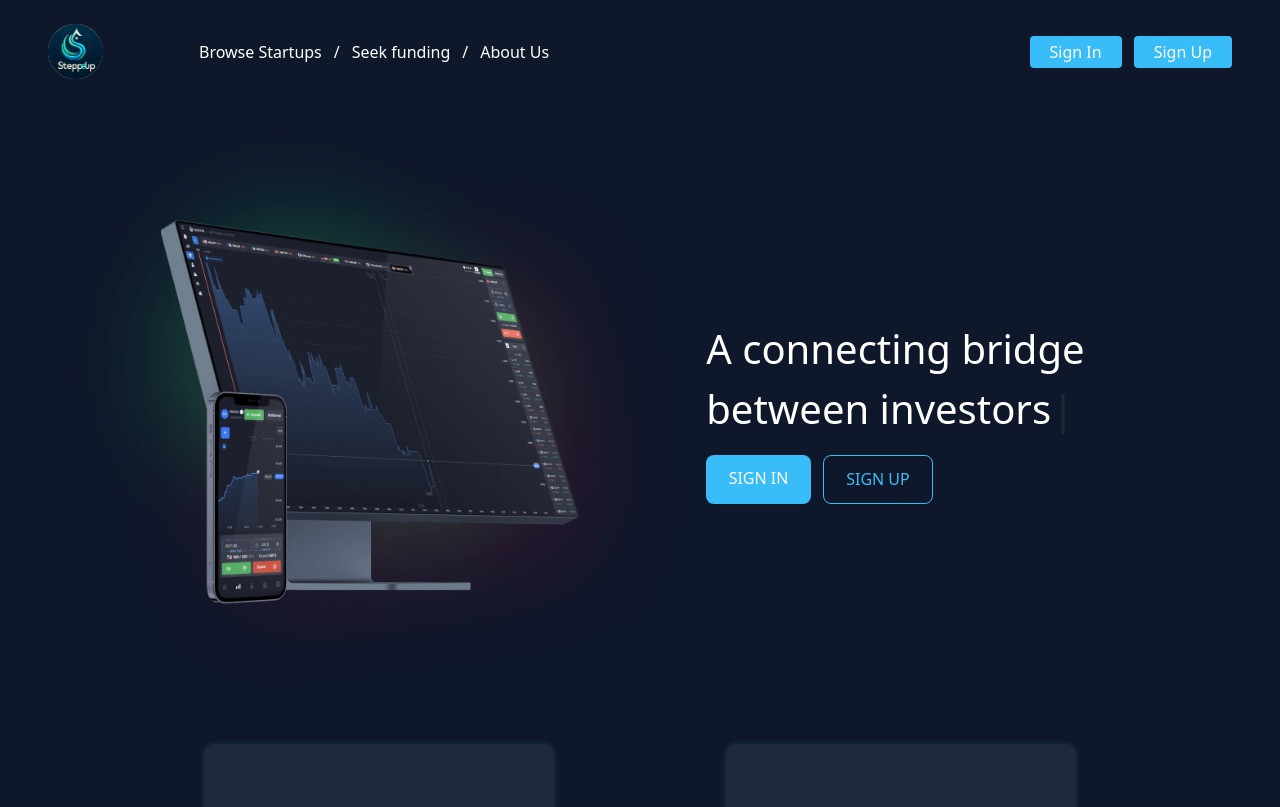
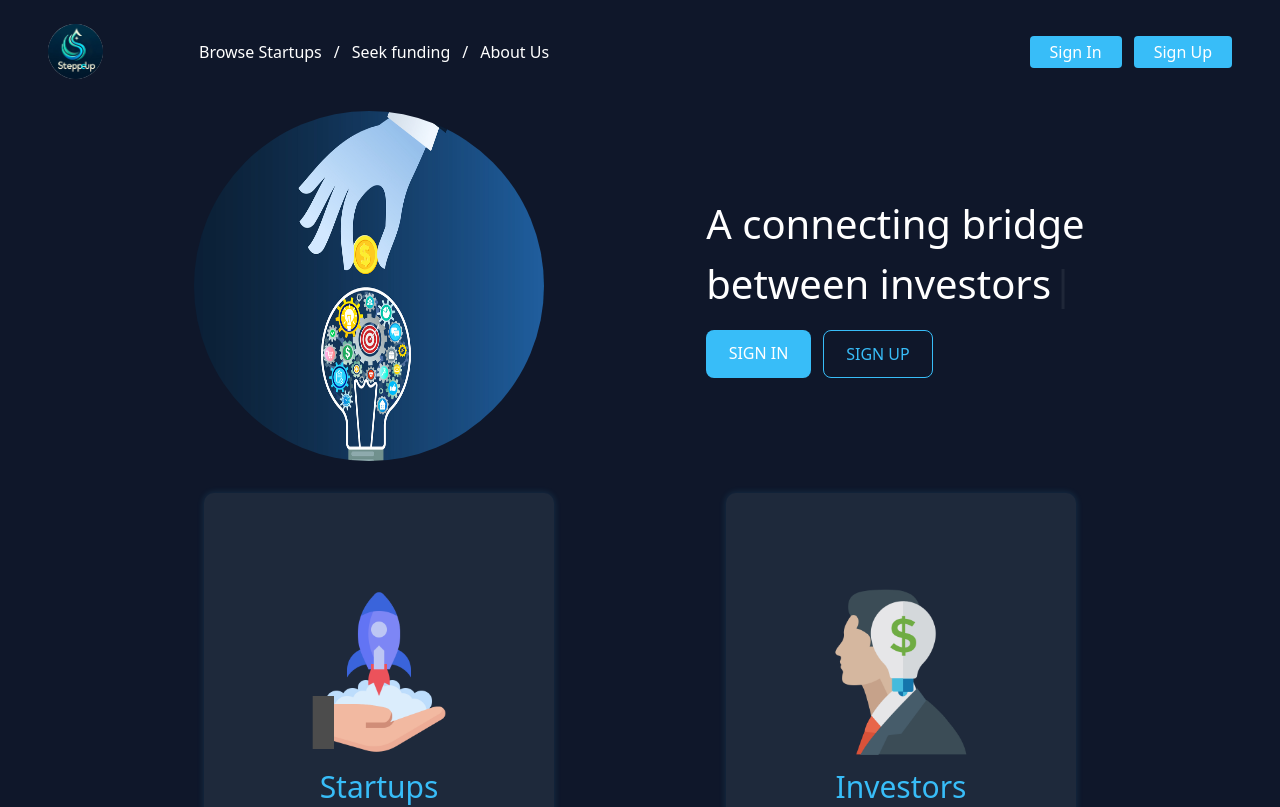
Before and after one commit to TimurRahkmatov/startup, a React (Vite) app: page / in a window 1280 px wide. Shown: the top 807 px of the page. Built offline with nearby package versions, Linux system fonts and the light colour scheme.

Commit message:
background image changed

```diff
--- a/src/Components/Main/Main.jsx
+++ b/src/Components/Main/Main.jsx
@@ -1,5 +1,6 @@
 import React from 'react';
 import CompotuerImage from '../../assets/platform.png';
+import back from '../../assets/back2.webp';
 import Typewriter from 'typewriter-effect';
 import { Link } from 'react-router-dom';
 
@@ -9,8 +10,14 @@ const Main = () => {
 			<div className='container m-auto px-11 main_flex'>
 				<div style={{ width: '75%' }}>
 					<img
+						style={{
+							width: '350px',
+							height: '350px',
+							borderRadius: '50%',
+							marginLeft: '150px',
+						}}
 						className='main__platform-block-image'
-						src={CompotuerImage}
+						src={back}
 					/>
 				</div>
 				<div style={{ width: '60%' }} className='texts'>
```
Also changed, not shown: src/assets/back2.webp (added), src/assets/backimage.jpg (added).
